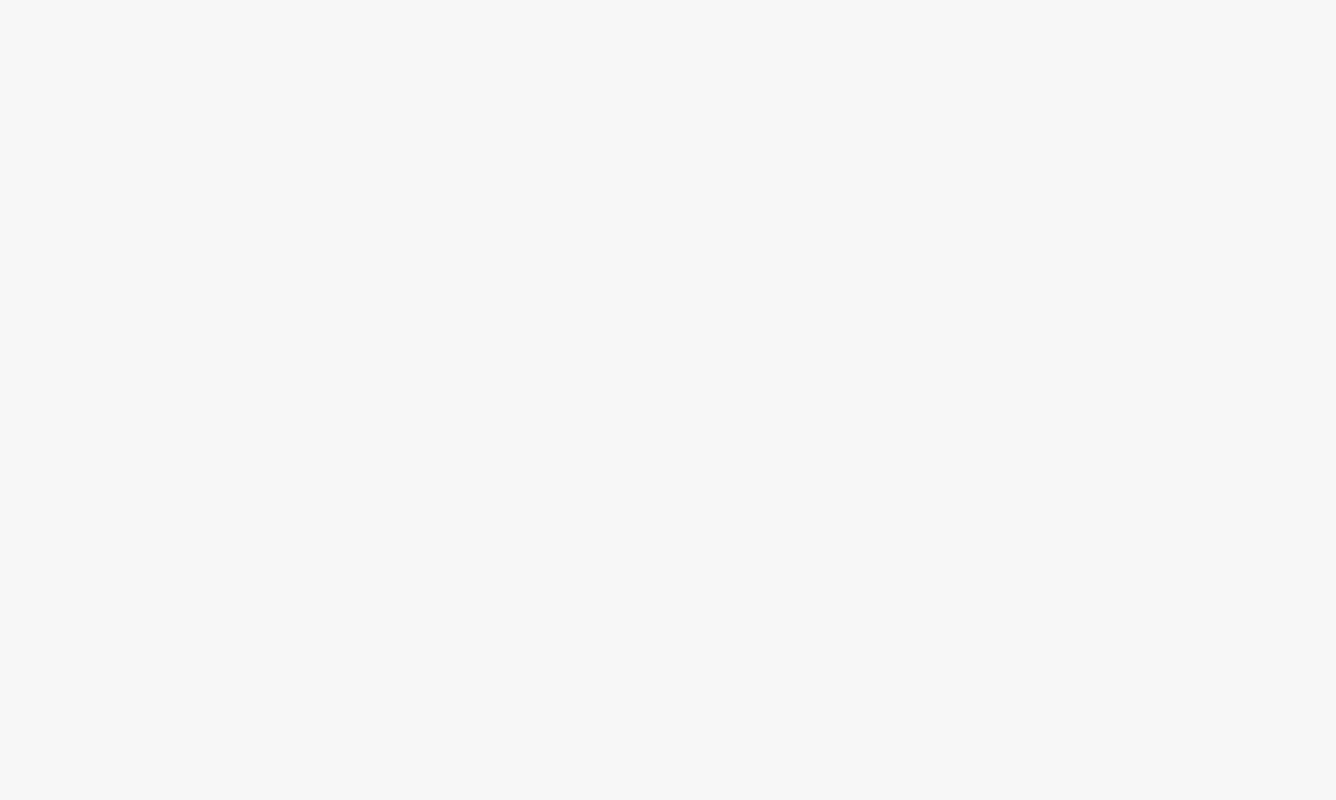
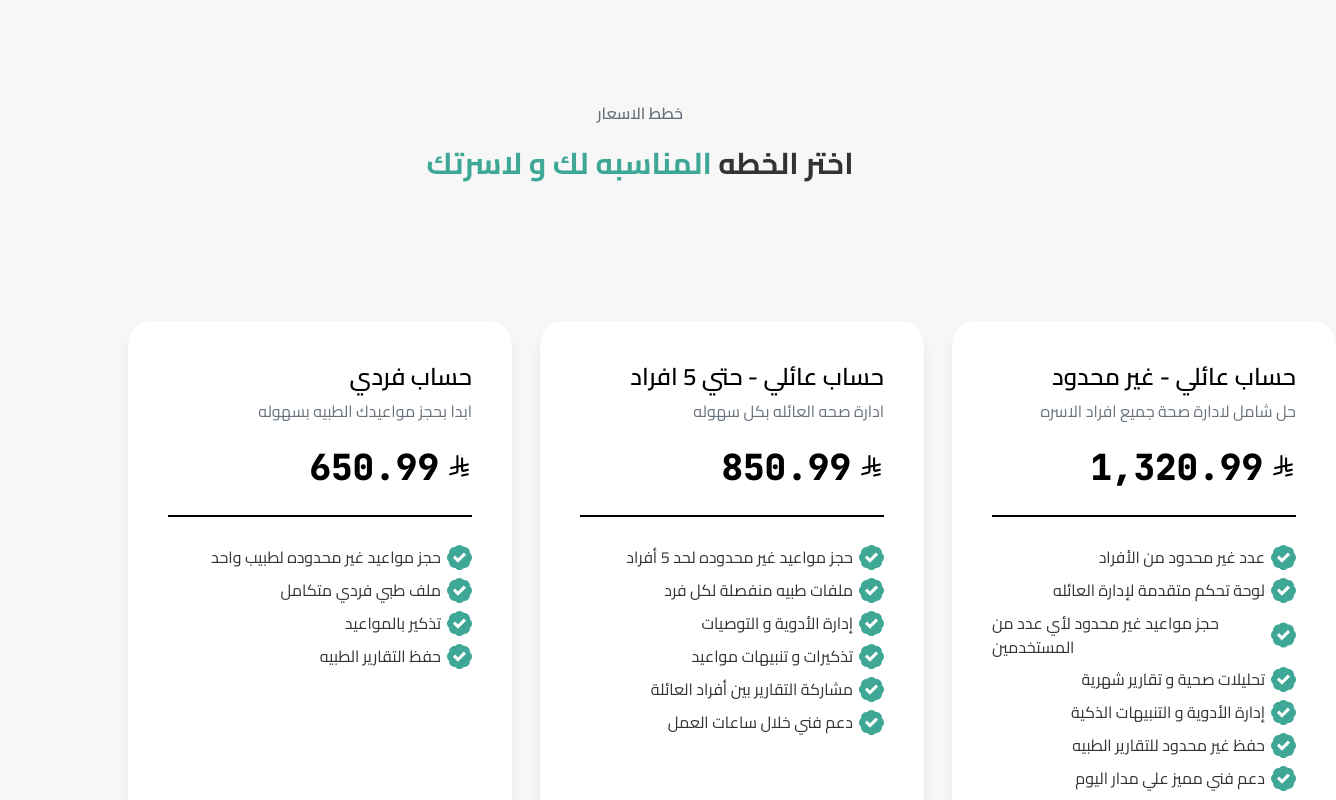
Before and after one commit to Abo3baziz/raaya, a Next.js app: page / in a window 1280 px wide. Shown: the part 2360-3160 px from the top of the page, 1336 px wide, since content can reach past the window. Before the commit the page ends 2241 px from the top, so only its background shows below. Built offline with nearby package versions, Linux system fonts and the light colour scheme.

Commit message:
feat: add Plans feature with PlanCard component and data structure

```diff
--- /dev/null
+++ b/app/data/plans.ts
@@ -0,0 +1,47 @@
+export interface Plan {
+  plan_name: string;
+  description: string;
+  price: number;
+  benifits: string[];
+}
+
+export const PLANS_DATA: Plan[] = [
+  {
+    plan_name: "حساب فردي",
+    description: "ابدا بحجز مواعيدك الطبيه بسهوله",
+    price: 650.99,
+    benifits: [
+      "حجز مواعيد غير محدوده لطبيب واحد",
+      "ملف طبي فردي متكامل",
+      "تذكير بالمواعيد",
+      "حفظ التقارير الطبيه",
+    ],
+  },
+  {
+    plan_name: "حساب عائلي - حتي 5 افراد",
+    description: "ادارة صحه العائله بكل سهوله",
+    price: 850.99,
+    benifits: [
+      "حجز مواعيد غير محدوده لحد 5 أفراد",
+      "ملفات طبيه منفصلة لكل فرد",
+      "إدارة الأدوية و التوصيات",
+      "تذكيرات و تنبيهات مواعيد",
+      "مشاركة التقارير بين أفراد العائلة",
+      "دعم فني خلال ساعات العمل",
+    ],
+  },
+  {
+    plan_name: "حساب عائلي - غير محدود",
+    description: "حل شامل لادارة صحة جميع افراد الاسره",
+    price: 1320.99,
+    benifits: [
+      "عدد غير محدود من الأفراد",
+      "لوحة تحكم متقدمة لإدارة العائله",
+      "حجز مواعيد غير محدود لأي عدد من المستخدمين",
+      "تحليلات صحية و تقارير شهرية",
+      "إدارة الأدوية و التنبيهات الذكية",
+      "حفظ غير محدود للتقارير الطبيه",
+      "دعم فني مميز علي مدار اليوم",
+    ],
+  },
+];
--- a/app/page.tsx
+++ b/app/page.tsx
@@ -2,6 +2,7 @@ import Hero from "./ui/Hero";
 import Navbar from "./ui/navbar";
 import WhoWeAre from "./ui/WhoWeAre";
 import Doctors from "./ui/Doctors";
+import Plans from "./ui/Plans";
 
 export default function Home() {
   return (
@@ -13,6 +14,8 @@ export default function Home() {
       <WhoWeAre />
 
       <Doctors />
+
+      <Plans />
     </div>
   );
 }
--- /dev/null
+++ b/app/ui/PlanCard.tsx
@@ -0,0 +1,54 @@
+import { SaudiRiyal } from "lucide-react";
+import { jetBrains_Mono } from "./fonts";
+import badge from "@/public/badge-check.svg";
+import Image from "next/image";
+import { Button } from "./Buttons";
+
+interface PlanCardProps {
+  plan_name: string;
+  description: string;
+  price: number;
+  benifits: string[];
+}
+
+export function PlanCard({
+  plan_name,
+  description,
+  price,
+  benifits,
+}: PlanCardProps) {
+  return (
+    <article className="flex flex-col justify-between bg-white rounded-3xl w-fit pt-10 px-10 pb-8 min-w-96 h-150 shadow-lg hover:shadow-2xl transition-shadow duration-300">
+      <div className="flex flex-col items-end">
+        <h2 className="font-semibold text-2xl mb-1.5">{plan_name}</h2>
+        <p className="text-paragraph mb-6">{description}</p>
+        <p
+          className={`${jetBrains_Mono.variable} font-jetbrains flex gap-x-2 items-center`}
+        >
+          <span className="font-extrabold text-4xl">
+            {price.toLocaleString("en-US", {
+              minimumFractionDigits: 2,
+              maximumFractionDigits: 2,
+            })}
+          </span>
+          <SaudiRiyal size={25} />
+        </p>
+
+        <span className="block min-w-full h-0.5 bg-black my-7"></span>
+
+        <div>
+          <ul className="flex flex-col items-end gap-y-2">
+            {benifits.map((benefit, index) => (
+              <li key={index} className="flex gap-x-1.5">
+                <span className="text-heading">{benefit}</span>
+                <Image src={badge} alt="" width={25} />
+              </li>
+            ))}
+          </ul>
+        </div>
+      </div>
+
+      <Button text="احجز موعد" className="w-full py-2 bg-primary text-white" />
+    </article>
+  );
+}
--- /dev/null
+++ b/app/ui/Plans.tsx
@@ -0,0 +1,37 @@
+import { PLANS_DATA } from "@/app/data/plans";
+import { PlanCard } from "./PlanCard";
+
+interface PlansProps {
+  title?: string;
+  subtitle?: string;
+  highlightedWord?: string;
+}
+
+export default function Plans({
+  title = "اختر الخطه",
+  subtitle = "خطط الاسعار",
+  highlightedWord = "المناسبه لك و لاسرتك",
+}: PlansProps) {
+  return (
+    <section className="pt-55 px-32">
+      <div className="flex flex-col items-center mb-24">
+        <p className="font-semibold text-paragraph mb-5">{subtitle}</p>
+        <h2 className="font-bold text-3xl text-heading mb-3">
+          {title} <span className="text-primary">{highlightedWord}</span>
+        </h2>
+      </div>
+
+      <div className="my-32 flex gap-x-7">
+        {PLANS_DATA.map((plan, index) => (
+          <PlanCard
+            key={index}
+            plan_name={plan.plan_name}
+            description={plan.description}
+            price={plan.price}
+            benifits={plan.benifits}
+          />
+        ))}
+      </div>
+    </section>
+  );
+}
```
Also changed, not shown: public/badge-check.svg (added).
